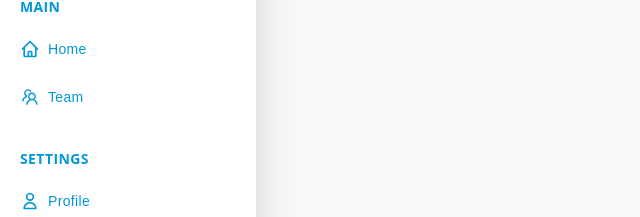
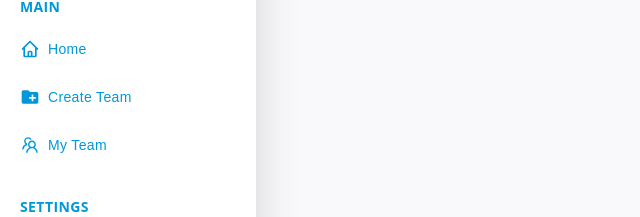
Before and after one commit to leoarafat/schedule-client, a React (Create React App) app: page /dashboard in a window 1280 px wide. Shown: the part 191-408 px from the top of the page, without its empty margins (0-640 px from the left). Built offline with nearby package versions, Linux system fonts and the light colour scheme; no server answers.

Commit message:
dashboard routing added

```diff
--- a/src/Dashboard/Dashboard/Dashboard.tsx
+++ b/src/Dashboard/Dashboard/Dashboard.tsx
@@ -1,5 +1,6 @@
 import { useContext } from "react";
 import { AiOutlineTeam } from "react-icons/ai";
+import { MdCreateNewFolder } from "react-icons/md";
 import { Link, Outlet } from "react-router-dom";
 import { AuthContext } from "../../components/Contexts/AuthProvider/AuthProvider";
 
@@ -57,18 +58,33 @@ const Dashboard = () => {
                       </span>
                     </Link>
                   </li>
+
                   <li>
-                    <a
-                      href="#"
+                    <Link
+                      to="/dashboard/createTeam"
                       className="relative flex flex-row items-center h-11 focus:outline-none hover:bg-primary  hover:text-white border-l-4 border-transparent hover:border-blue-500 dark:hover:border-gray-800 pr-6"
                     >
                       <span className="inline-flex justify-center items-center ml-4">
-                      <AiOutlineTeam size={'1.25rem'}></AiOutlineTeam>
+                        <MdCreateNewFolder size={"1.25rem"}></MdCreateNewFolder>
                       </span>
                       <span className="ml-2 text-sm tracking-wide truncate">
-                        Team
+                        Create Team
                       </span>
-                    </a>
+                    </Link>
+                  </li>
+
+                  <li>
+                    <Link
+                      to="/dashboard/team"
+                      className="relative flex flex-row items-center h-11 focus:outline-none hover:bg-primary  hover:text-white border-l-4 border-transparent hover:border-blue-500 dark:hover:border-gray-800 pr-6"
+                    >
+                      <span className="inline-flex justify-center items-center ml-4">
+                        <AiOutlineTeam size={"1.25rem"}></AiOutlineTeam>
+                      </span>
+                      <span className="ml-2 text-sm tracking-wide truncate">
+                        My Team
+                      </span>
+                    </Link>
                   </li>
 
                   <li className="px-5 hidden md:block">
@@ -81,7 +97,7 @@ const Dashboard = () => {
 
                   <li>
                     <Link
-                        to='/dashboard/profile'
+                      to="/dashboard/profile"
                       className="relative flex flex-row items-center h-11 focus:outline-none hover:bg-primary  hover:text-white border-l-4 border-transparent hover:border-blue-500 dark:hover:border-gray-800 pr-6"
                     >
                       <span className="inline-flex justify-center items-center ml-4">
@@ -107,7 +123,7 @@ const Dashboard = () => {
                   </li>
                   <li>
                     <Link
-                      to='/dashboard/billing'
+                      to="/dashboard/billing"
                       className="relative flex flex-row items-center h-11 focus:outline-none hover:bg-primary  hover:text-white border-l-4 border-transparent hover:border-blue-500 dark:hover:border-gray-800 pr-6"
                     >
                       <span className="inline-flex justify-center items-center ml-4">
@@ -132,8 +148,8 @@ const Dashboard = () => {
                     </Link>
                   </li>
                   <li>
-                    <a
-                      href="#"
+                    <Link
+                      to="#"
                       className="relative flex flex-row items-center h-11 focus:outline-none hover:bg-primary  hover:text-white border-l-4 border-transparent hover:border-blue-500 dark:hover:border-gray-800 pr-6"
                     >
                       <span className="inline-flex justify-center items-center ml-4">
@@ -161,7 +177,7 @@ const Dashboard = () => {
                       <span className="ml-2 text-sm tracking-wide truncate">
                         Settings
                       </span>
-                    </a>
+                    </Link>
                   </li>
                 </ul>
                 <p className="mb-14 px-5 py-3 hidden md:block text-center text-xs">
@@ -172,8 +188,6 @@ const Dashboard = () => {
           </div>
         </aside>
         <div className="ml-auto mb-6 lg:w-[75%] xl:w-[80%] 2xl:w-[85%]">
-
-
           <div className="px-6 pt-6 2xl:container">
             <div className="flex items-center justify-center rounded-xl">
               <Outlet />
--- a/src/Pages/Team/CreateTeam.tsx
+++ b/src/Pages/Team/CreateTeam.tsx
@@ -44,7 +44,7 @@ const Unique = () => {
 
   return (
     <>
-      <div className="py-12">
+      <div className="my-10">
         <div className="max-w-screen-2xl px-4 md:px-8 mx-auto">
           <h1 className='text-center text-4xl py-10 font-semibold'>Create Your <span className='text-primary'>Team/Organization</span></h1>
 
--- a/src/Pages/Team/Team.tsx
+++ b/src/Pages/Team/Team.tsx
@@ -43,7 +43,7 @@ const Team = () => {
         } = e;
 
         return (
-          <div className="my-20">
+          <div className="my-10">
             <h1 className="text-center text-4xl py-10 font-semibold">{name}</h1>
             <div className="flex justify-center">
               <div className="grid md:grid-cols-3 gap-8">
```
Also changed, not shown: src/Routes/Routes/Routes.tsx (+13 -3 lines). Lines whose indentation alone changed are shown as unchanged.
